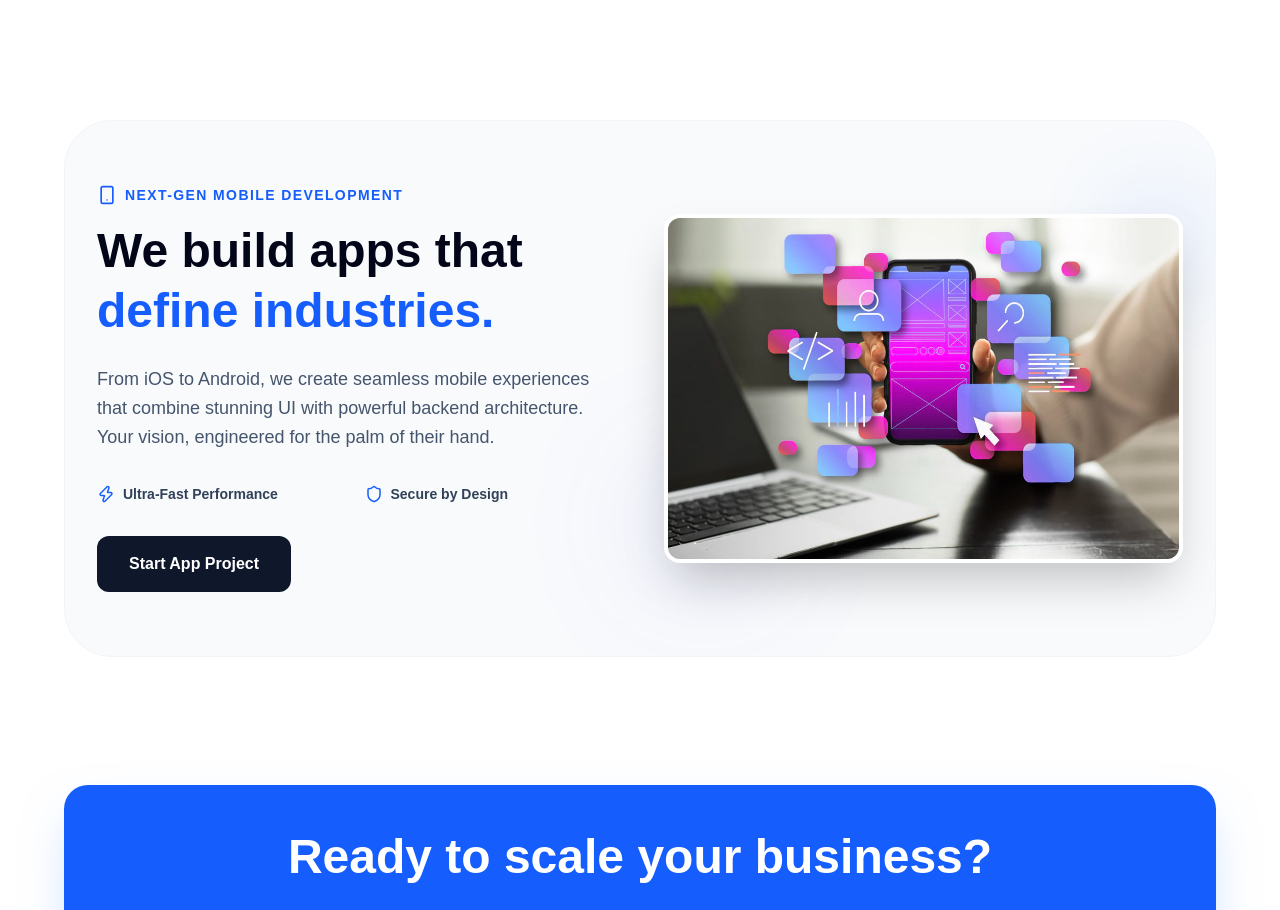
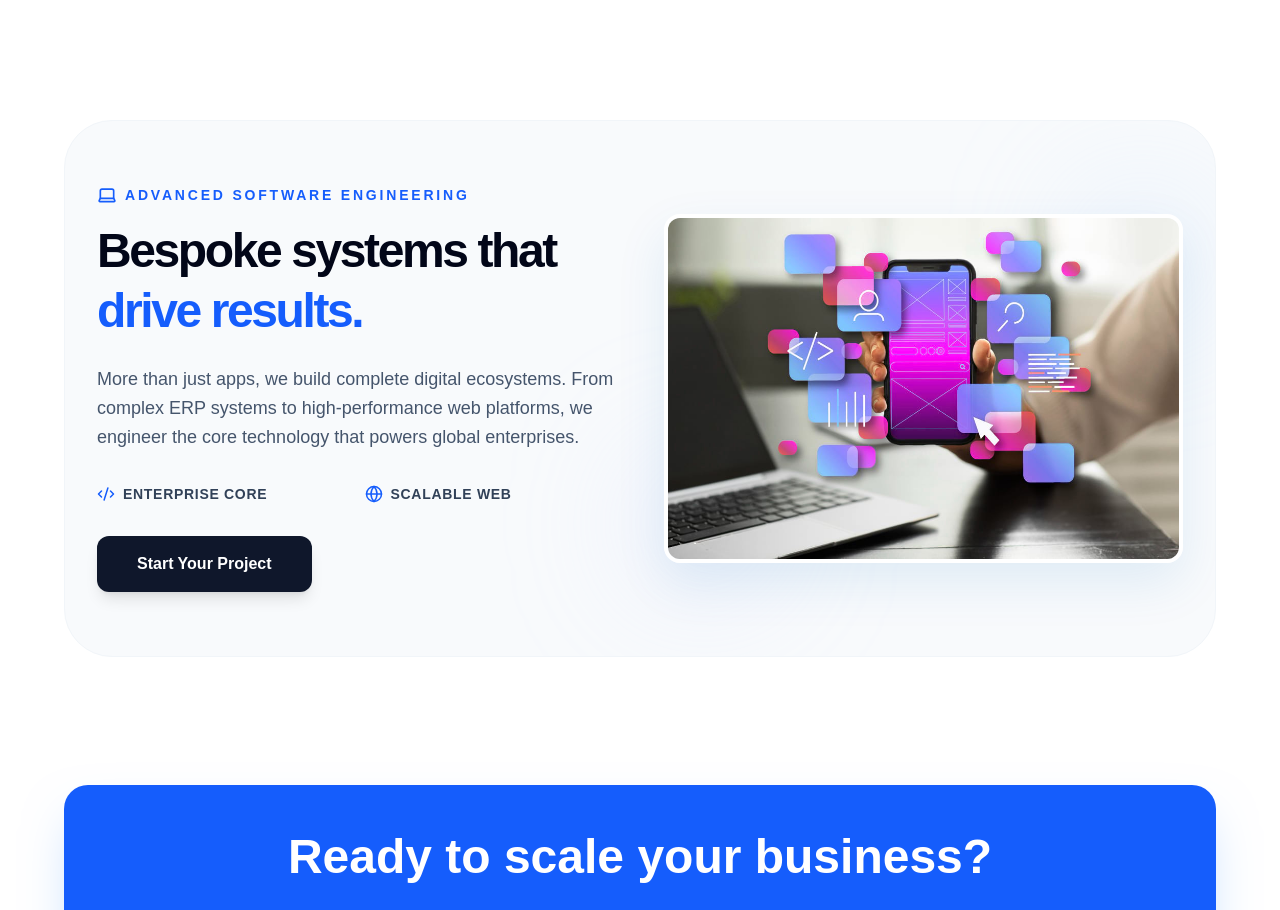
Before and after one commit to victoreduardo21/gts-software, a Next.js app: page / in a window 1280 px wide. Shown: the part 1580-2490 px from the top of the page. Built offline with nearby package versions, Linux system fonts and the light colour scheme.

Commit message:
update: changing app section to general software engineering

```diff
--- a/app/page.tsx
+++ b/app/page.tsx
@@ -120,47 +120,47 @@ export default function Home() {
         </div>
       </section>
 
-      {/* NOVA SEÇÃO: App Development Highlight (COM IMAGEM 1.jpg) */}
-      <section className="max-w-6xl w-full mb-32 py-16 px-8 bg-slate-50 rounded-[3rem] border border-slate-100 overflow-hidden relative">
+{/* SEÇÃO: Software Engineering Highlight (DESIGN ATUALIZADO) */}
+      <section className="max-w-6xl w-full mb-32 py-16 px-8 bg-slate-50 rounded-[3rem] border border-slate-100 overflow-hidden relative mx-4">
         <div className="grid grid-cols-1 lg:grid-cols-2 gap-12 items-center">
           <div className="text-left relative z-10">
-            <div className="flex items-center gap-2 text-blue-600 font-bold text-sm mb-4 uppercase tracking-widest">
-              <Smartphone size={20} /> Next-Gen Mobile Development
+            <div className="flex items-center gap-2 text-blue-600 font-bold text-sm mb-4 uppercase tracking-[0.2em]">
+              <Laptop size={20} /> Advanced Software Engineering
             </div>
-            <h2 className="text-4xl md:text-5xl font-black text-slate-950 mb-6 leading-tight">
-              We build apps that <span className="text-blue-600">define industries.</span>
+            <h2 className="text-4xl md:text-5xl font-black text-slate-950 mb-6 leading-tight tracking-tighter">
+              Bespoke systems that <span className="text-blue-600">drive results.</span>
             </h2>
-            <p className="text-slate-600 text-lg mb-8 leading-relaxed">
-              From iOS to Android, we create seamless mobile experiences that combine stunning UI with powerful backend architecture. Your vision, engineered for the palm of their hand.
+            <p className="text-slate-600 text-lg mb-8 leading-relaxed font-medium">
+              More than just apps, we build complete digital ecosystems. From complex ERP systems to high-performance web platforms, we engineer the core technology that powers global enterprises.
             </p>
-            <div className="grid grid-cols-1 sm:grid-cols-2 gap-4 mb-8">
-              <div className="flex items-center gap-2 text-sm font-bold text-slate-700">
-                <Zap className="text-blue-600" size={18} /> Ultra-Fast Performance
+            <div className="grid grid-cols-1 sm:grid-cols-2 gap-4 mb-8 text-slate-700">
+              <div className="flex items-center gap-2 text-sm font-black uppercase tracking-wider">
+                <Code2 className="text-blue-600" size={18} /> Enterprise Core
               </div>
-              <div className="flex items-center gap-2 text-sm font-bold text-slate-700">
-                <Shield className="text-blue-600" size={18} /> Secure by Design
+              <div className="flex items-center gap-2 text-sm font-black uppercase tracking-wider">
+                <Globe className="text-blue-600" size={18} /> Scalable Web
               </div>
             </div>
             <Link
               href="/contact"
-              className="inline-block bg-slate-900 text-white px-8 py-4 rounded-xl font-bold hover:bg-slate-800 transition-all"
+              className="inline-block bg-slate-900 text-white px-10 py-4 rounded-xl font-bold hover:bg-slate-800 transition-all shadow-lg"
             >
-              Start App Project
+              Start Your Project
             </Link>
           </div>
 
           <div className="relative group">
-            {/* Moldura da Imagem */}
-            <div className="relative z-10 rounded-2xl overflow-hidden shadow-2xl border-4 border-white transform group-hover:scale-[1.02] transition-transform duration-500">
+            {/* Moldura da Imagem 1.jpg */}
+            <div className="relative z-10 rounded-2xl overflow-hidden shadow-[0_20px_50px_rgba(8,_112,_184,_0.1)] border-4 border-white transform group-hover:scale-[1.01] transition-transform duration-500">
               <img
                 src="/1.jpg"
-                alt="App Development Showcase"
+                alt="Software Engineering Showcase"
                 className="w-full h-auto object-cover"
               />
             </div>
-            {/* Elementos flutuantes decorativos */}
-            <div className="absolute -top-6 -right-6 w-24 h-24 bg-blue-600/10 rounded-full blur-2xl"></div>
-            <div className="absolute -bottom-6 -left-6 w-32 h-32 bg-indigo-600/10 rounded-full blur-3xl"></div>
+            {/* Efeitos visuais de fundo */}
+            <div className="absolute -top-10 -right-10 w-40 h-40 bg-blue-200/20 rounded-full blur-3xl"></div>
+            <div className="absolute -bottom-10 -left-10 w-40 h-40 bg-indigo-200/20 rounded-full blur-3xl"></div>
           </div>
         </div>
       </section>
```
